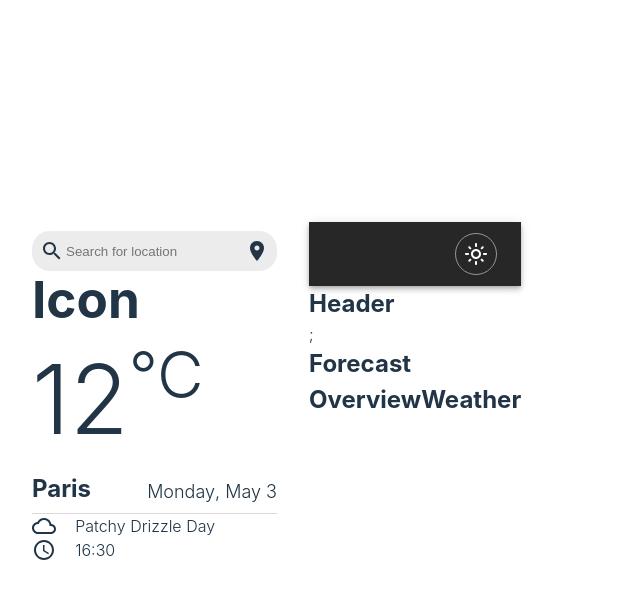
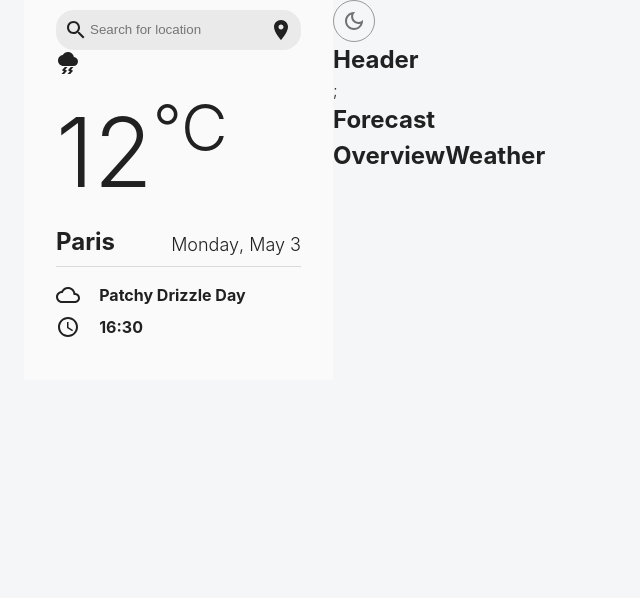
Before and after one commit to anhtuspham/forecast, a React (Vite) app: page / in a window 1280 px wide. Shown: the top 598 px of the page, without its empty margins (0-640 px from the left). Built offline with nearby package versions, Linux system fonts and the light colour scheme.

Commit message:
feat: custom dark theme for web

```diff
--- a/src/App.tsx
+++ b/src/App.tsx
@@ -1,3 +1,4 @@
+
 import Container from "./components/Container/Container";
 import CurrentWeather from "./components/CurrentWeather/CurrentWeather";
 import Forecast from "./components/Forecast";
@@ -7,6 +8,7 @@
 import styles from "./App.module.css";
 
 function App() {
+
   return (
     <>
       <Container className={styles.container}>
--- a/src/components/Container/Container.tsx
+++ b/src/components/Container/Container.tsx
@@ -3,8 +3,9 @@
 type Props = {
   children: ReactNode;
   className?: string;
+  style?: React.CSSProperties
 };
 
-export default function Container({ children, className }: Props) {
-  return <div className={className}>{children}</div>;
+export default function Container({ children, className, style }: Props) {
+  return <div style={style} className={className}>{children}</div>;
 }
--- a/src/components/CurrentWeather/CurrentWeather.module.css
+++ b/src/components/CurrentWeather/CurrentWeather.module.css
@@ -1,5 +1,5 @@
 .container {
-  background-color: rgb(255, 255, 255);
+  /* background-color: rgb(255, 255, 255); */
   padding: 0.6rem 2rem 1rem;
   height: 100%;
 }
@@ -24,3 +24,10 @@
   font-size: 1.125rem;
   line-height: 2.625rem;
 }
+
+.infoDetail {
+  margin-top: 1rem;
+  display: flex;
+  flex-direction: column;
+  gap: .5rem
+}
--- a/src/components/CurrentWeather/CurrentWeather.tsx
+++ b/src/components/CurrentWeather/CurrentWeather.tsx
@@ -1,17 +1,23 @@
-import CloudQueueIcon from '@mui/icons-material/CloudQueue';
-import AccessTimeIcon from '@mui/icons-material/AccessTime';
+import CloudQueueIcon from "@mui/icons-material/CloudQueue";
+import AccessTimeIcon from "@mui/icons-material/AccessTime";
+import ThunderstormIcon from "@mui/icons-material/Thunderstorm";
 
 import ClimateData from "../ClimateData/ClimateData";
 import InfoDetail from "../InfoDetail/InfoDetail";
 import Search from "../Search/Search";
 
 import styles from "./CurrentWeather.module.css";
+import { useTheme } from "@mui/material";
 
 export default function CurrentWeather() {
+  const theme = useTheme();
   return (
-    <div className={styles.container}>
+    <div
+      className={styles.container}
+      style={{ backgroundColor: theme.palette.background.paper }}
+    >
       <Search />
-      <h1>Icon</h1>
+      <ThunderstormIcon />
       <ClimateData
         className={styles.degree}
         firstPart="12"
@@ -28,7 +34,7 @@
         </div>
       </div>
 
-      <div>
+      <div className={styles.infoDetail}>
         <InfoDetail icon={CloudQueueIcon} text="Patchy Drizzle Day" />
         <InfoDetail icon={AccessTimeIcon} text="16:30" />
       </div>
--- a/src/components/Header.tsx
+++ b/src/components/Header.tsx
@@ -2,9 +2,9 @@
 
 export default function Header() {
   return (
-    <>
+    <div>
       <ToggleSwitch />
       <h2>Header</h2>;
-    </>
+    </div>
   );
 }
--- a/src/components/InfoDetail/InfoDetail.tsx
+++ b/src/components/InfoDetail/InfoDetail.tsx
@@ -11,7 +11,7 @@
   return (
     <div className={styles.container}>
       <Icon />
-      {text}
+      <h4>{text}</h4>
     </div>
   );
 }
--- a/src/components/ui/ToggleSwitch.tsx
+++ b/src/components/ui/ToggleSwitch.tsx
@@ -1,10 +1,8 @@
 import { DarkModeOutlined, LightModeOutlined } from "@mui/icons-material";
 import {
-  AppBar,
+
   Box,
-  Container,
   IconButton,
-  Toolbar,
   Tooltip,
   useTheme,
 } from "@mui/material";
@@ -21,21 +19,6 @@
 
   return (
     <>
-      <Container
-        maxWidth={false}
-        sx={{
-          padding: "0px !important",
-        }}
-      >
-        <AppBar
-          position="static"
-          sx={{
-            padding: "0px !important",
-            bgcolor: theme.palette.background.default,
-          }}
-        >
-          <Toolbar>
-            <Box flex={1}></Box>
       <Box sx={{ flexGrow: 0 }}>
         <Tooltip title={`Activate ${activateName} Mode`}>
           <IconButton
@@ -55,9 +38,6 @@
           </IconButton>
         </Tooltip>
       </Box>
-          </Toolbar>
-        </AppBar>
-      </Container>
     </>
   );
 }
--- a/src/hooks/use-theme-detector.tsx
+++ /dev/null
@@ -1,18 +0,0 @@
-import { useEffect, useState } from "react";
-
-export const useThemeDetector = () => {
-    const getCurrentTheme = () => window.matchMedia("(prefers-color-scheme: dark)").matches;
-    const [isDarkTheme, setIsDarkTheme] = useState(getCurrentTheme());
-
-    const mqListener = (e) => {
-        setIsDarkTheme(e.matches);
-    };
-
-    useEffect(() => {
-        const darkThemeMq = window.matchMedia("(prefers-color-scheme: dark)");
-        darkThemeMq.addEventListener('change', mqListener);
-        return () => darkThemeMq.removeEventListener('change', mqListener);
-    }, []);
-
-    return isDarkTheme;
-}
--- a/src/theme/ThemeContextProvider.tsx
+++ b/src/theme/ThemeContextProvider.tsx
@@ -1,10 +1,14 @@
 import {
+  Container,
   createTheme,
+  PaletteMode,
   StyledEngineProvider,
   ThemeProvider,
 } from "@mui/material";
+import { amber,grey, deepOrange, blueGrey } from "@mui/material/colors";
+
 import { createContext, ReactNode, useMemo, useState } from "react";
-import { useThemeDetector } from "../hooks/use-theme-detector";
+import useMediaQuery from "@mui/material/useMediaQuery";
 
 type ThemeContext = {
   children: ReactNode;
@@ -19,21 +23,67 @@
 });
 
 export function ThemeContextProvider({ children }: ThemeContext) {
-  const isDarkMode = useThemeDetector();
+  // if the current system is in dark mode, it return true
+  const isDarkMode = useMediaQuery("(prefer-color-scheme: dark)");
 
   const [mode, setMode] = useState<"light" | "dark">(
-    isDarkMode ? "light" : "dark"
+    isDarkMode ? "dark" : "light"
   );
 
   const switchColorMode = () => {
-    setMode((preMode) => (preMode === "light" ? "dark" : "light"));
+    setMode((preMode: PaletteMode) => (preMode === "light" ? "dark" : "light"));
   };
 
-  const theme = useMemo(() => createTheme({ palette: { mode } }), [mode]);
+  const getDesignTokens = (mode: PaletteMode) => ({
+    palette: {
+      mode,
+      ...(mode === 'light'
+        ? {
+            // palette values for light mode
+            primary: grey,
+            divider: amber[200],
+            text: {
+              primary: grey[900],
+              secondary: grey[800],
+            },
+            background: {
+              default: '#f3f4f6cc',
+              paper: grey[50]
+            }
+          }
+        : {
+            // palette values for dark mode
+            primary: blueGrey,
+            divider: blueGrey[700],
+            background: {
+              default: '#000000',
+              paper: '#181818',
+            },
+            text: {
+              primary: '#fff',
+              secondary: grey[500],
+            },
+          }),
+    },
+  });
+
+
+  const theme = useMemo(() => createTheme(getDesignTokens(mode)), [mode]);
   return (
     <StyledEngineProvider>
       <ThemeContext.Provider value={{ switchColorMode }}>
-        <ThemeProvider theme={theme}>{children}</ThemeProvider>
+        <ThemeProvider theme={theme}>
+          <Container
+            sx={{
+              color: theme.palette.text.primary,
+              backgroundColor: theme.palette.background.default,
+              minWidth: '100vw',
+              minHeight: '100vh'
+            }}
+          >
+            {children}
+          </Container>
+        </ThemeProvider>
       </ThemeContext.Provider>
     </StyledEngineProvider>
   );
```
Lines whose indentation alone changed are shown as unchanged.
